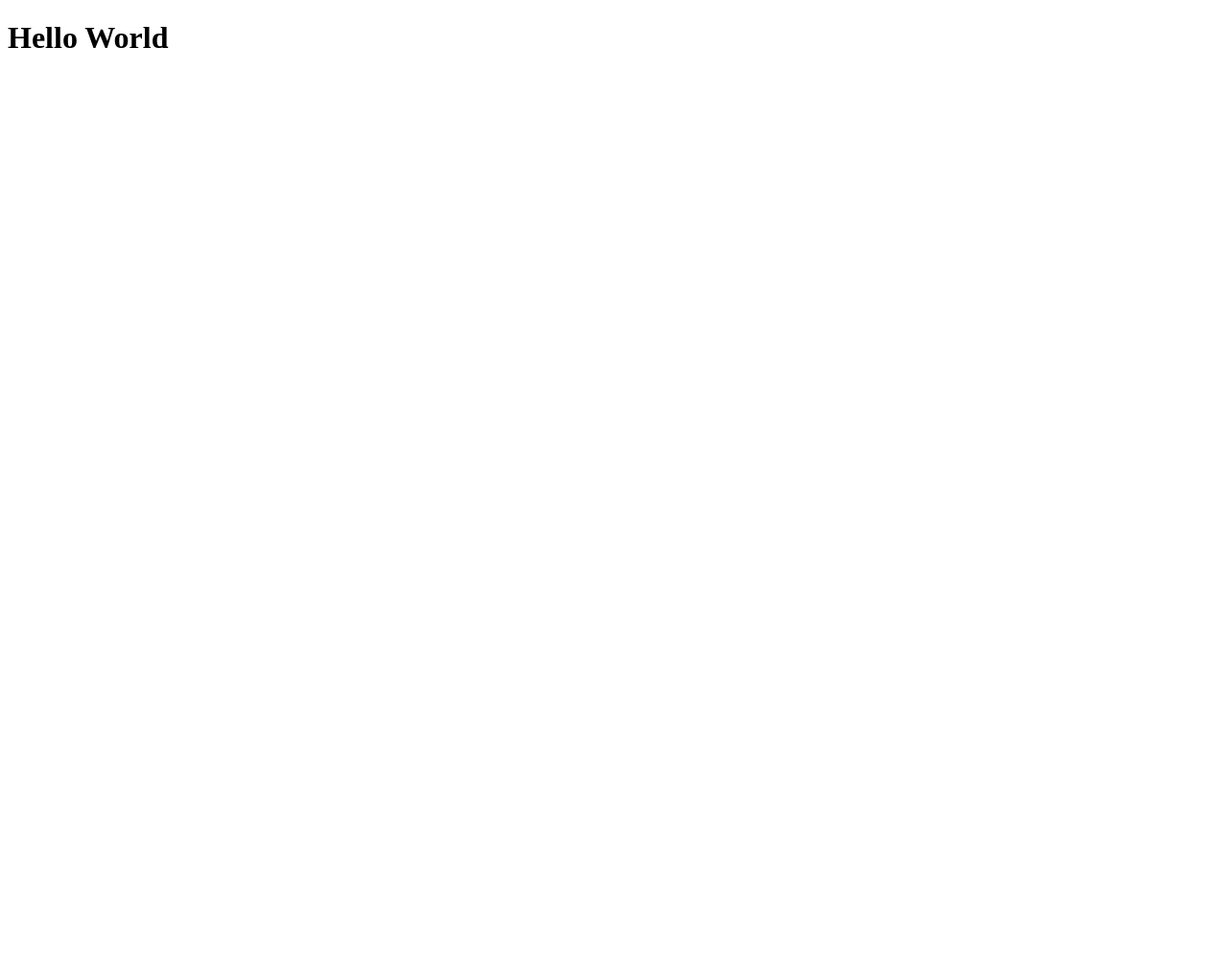
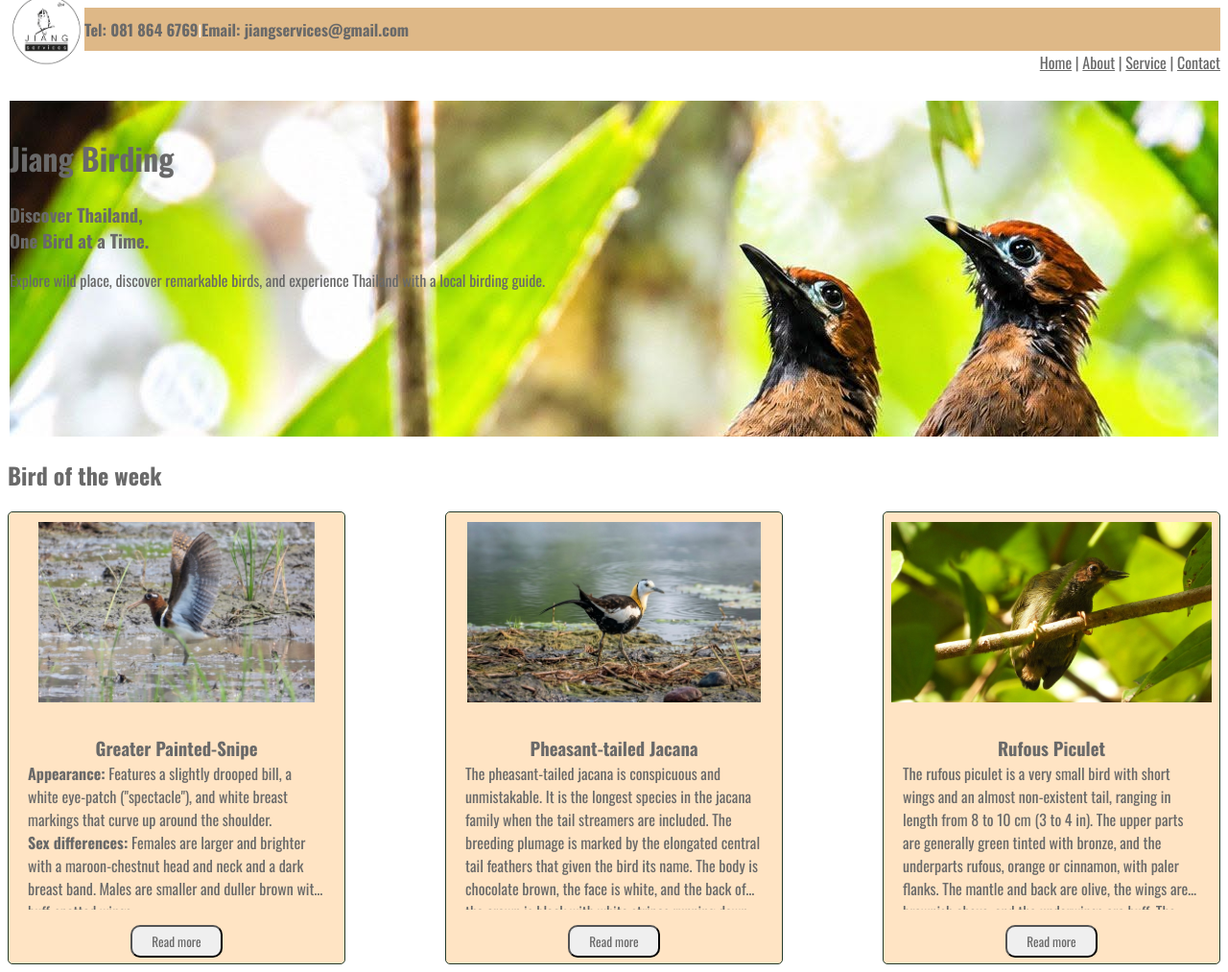
Before and after one commit to ninigatsu-svg/ninigatsu-svg.github.io, a plain HTML site: page index.html in a window 1280 px wide. Shown: the whole page at 96% size. Before the commit the page ends 800 px from the top, so only its background shows below. Drawn offline with nearby package versions, Linux system fonts and the light colour scheme.

Commit message:
webupdate

```diff
--- a/index.html
+++ b/index.html
@@ -1,11 +1,200 @@
 <!DOCTYPE html>
 <html lang="en">
+
 <head>
-    <meta charset="UTF-8">
-    <meta name="viewport" content="width=device-width, initial-scale=1.0">
-    <title>Document</title>
+  <meta charset="UTF-8">
+  <meta name="viewport" content="width=device-width, initial-scale=1.0">
+  <title>Home</title>
+
+  <link rel="preconnect" href="https://fonts.googleapis.com">
+  <link rel="preconnect" href="https://fonts.gstatic.com" crossorigin>
+  <link
+    href="https://fonts.googleapis.com/css2?family=Barlow+Semi+Condensed:ital,wght@0,100;0,200;0,300;0,400;0,500;0,600;0,700;0,800;0,900;1,100;1,200;1,300;1,400;1,500;1,600;1,700;1,800;1,900&family=Oswald:wght@200..700&display=swap"
+    rel="stylesheet">
+
 </head>
+
 <body>
-    <h1>Hello World</h1>
+  <style>
+    * {
+      font-family: "Oswald", sans-serif;
+      font-optical-sizing: auto;
+      font-style: normal;
+      color: dimgrey;
+
+    }
+
+    .image-cover {
+      width: 100%;
+    }
+
+    .top-bar {
+      display: flex;
+      justify-content: left;
+      align-items: center;
+      height: 45px;
+      color: #ffffff;
+      font-size: 14px;
+      background-color: burlywood;
+    }
+
+    .cover-box {
+      margin-top: 50px;
+      height: 350px;
+      border: 2px solid white;
+      background-image: url("./image/Cover1.jpg");
+      position: relative;
+    }
+
+    .cover-text {
+      position: absolute;
+      top: 15px;
+      color: blanchedalmond;
+
+    }
+
+    .card-box {
+      width: 350px;
+      height: 470px;
+      border: 1px solid#243B2B;
+      border-radius: 5px;
+      background-color: bisque;
+
+    }
+
+    .card-image {
+      padding: 10px 0px;
+      width: 100%;
+      height: 40%;
+      object-fit: scale-down;
+
+    }
+
+    .card-body {
+      text-align: center;
+      height: 0px;
+      color: dimgrey;
+
+    }
+
+    .card-discription {
+      padding: 10px 20px;
+      overflow: hidden;
+      text-overflow: ellipsis;
+      white-space: wrap;
+      font-weight: 100px;
+      color: dimgrey;
+
+      /* use webkit to cut text multiline */
+      display: -webkit-box;
+      -webkit-line-clamp: 6;
+      -webkit-box-orient: vertical;
+
+    }
+
+    .card-button {
+      margin: auto;
+      display: block;
+      padding: 5px 20px;
+      border-radius: 10px;
+
+    }
+  </style>
+
+  <header>
+    <!-- แถบบนสุด (Top Bar) -->
+    <nav>
+      <div class="top-bar">
+        <img width="80px" ; height="80px" ; src="./image/Logo.jpg" alt="logo">
+        <h3> Tel: 081 864 6769 </h3> |
+        <h3> Email: jiangservices@gmail.com</h3>
+      </div>
+
+      <div style="float:right" display="flex" justify-content="right">
+        <a href="./index.html">Home</a> |
+        <a href="./about.html">About</a> |
+        <a href="./services.html">Service</a> |
+        <a href="./contact.html">Contact</a>
+      </div>
+    </nav>
+
+  </header>
+
+  <main>
+    <div class="cover-box">
+
+      <div class="cover-text">
+
+        <h1 style="width: max-content;"> Jiang Birding </h1>
+        <h3 style="display: inline;"> Discover Thailand, </h3> <br>
+        <h3 style="display: inline;"> One Bird at a Time. </h3> <br>
+        <p> Explore wild place, discover remarkable birds,
+          and experience Thailand with a local birding guide.</p>
+      </div>
+
+    </div>
+    <section>
+      <div>
+        <h1>Bird of the week</h1>
+
+        <div style="display:flex;justify-content:space-between;">
+
+          <div class="card-box">
+            <img class="card-image" src="./image/Greater Painted-Snipe.jpg" alt="Greater Painted-Snipe">
+            <h3 class="card-body">Greater Painted-Snipe</h3>
+            <p class="card-discription"><b>Appearance:</b> Features a slightly drooped bill,
+              a white eye-patch ("spectacle"), and white breast markings that curve up
+              around the shoulder.<br> <b>Sex differences:</b> Females are larger and brighter with
+              a maroon-chestnut head and neck and a dark breast band.
+              Males are smaller and duller brown with buff-spotted wings.<br>
+              <b>Breeding & behavior:</b> Females are polyandrous, courting multiple males
+              and producing owl-like hoots or booming calls. Males handle incubation
+              (about 19 days) and chick care.
+              Birds forage mostly at dusk and night in marshes, swamps, and wet fields.
+            </p>
+            <button class="card-button">Read more</button>
+          </div>
+
+
+          <div class="card-box">
+            <img class="card-image" src="./image/Pheasant-tailed Jacana.jpg" alt="Pheasant-tailed Jacana">
+            <h3 class="card-body">Pheasant-tailed Jacana</h3>
+            <p class="card-discription">The pheasant-tailed jacana is conspicuous and unmistakable. It is the longest species in the jacana family when the tail streamers are included.
+              The breeding plumage is marked by the elongated central tail feathers that given the bird its name. The body is chocolate brown, the face is white, and the back of the
+              crown is black with white stripes running down the sides of the neck, separating the white of the front of neck and the silky golden yellow of the nape. The wings are predominantly white.
+              In flight the white wing shows a black border formed by black on the outermost primaries and the tips of the outer secondaries and the primaries.
+            </p>
+            <button class="card-button">Read more</button>
+          </div>
+
+
+          <div class="card-box">
+            <img class="card-image" src="./image/Rufous Piculet.jpg" alt="Rufous Piculet">
+            <h3 class="card-body">Rufous Piculet</h3>
+            <p class="card-discription">The rufous piculet is a very small bird with short wings and
+              an almost non-existent tail, ranging in length from 8 to 10 cm (3 to 4 in).
+              The upper parts are generally green tinted with bronze, and the underparts rufous,
+              orange or cinnamon, with paler flanks. The mantle and back are olive,
+              the wings are brownish above, and the underwings are buff. The stumpy tail is blackish above, edged with olive.
+            </p>
+            <button class="card-button">Read more</button>
+          </div>
+
+
+
+
+        </div>
+
+    </section>
+  </main>
+
+  <footer>
+
+  </footer>
+
+
+
+
 </body>
+
 </html>
```
Also changed, not shown: image/Cover1.jpg (added), image/Greater Painted-Snipe.jpg (added), image/Logo.jpg (added), image/Pheasant-tailed Jacana.jpg (added), image/Rufous Piculet.jpg (added).
